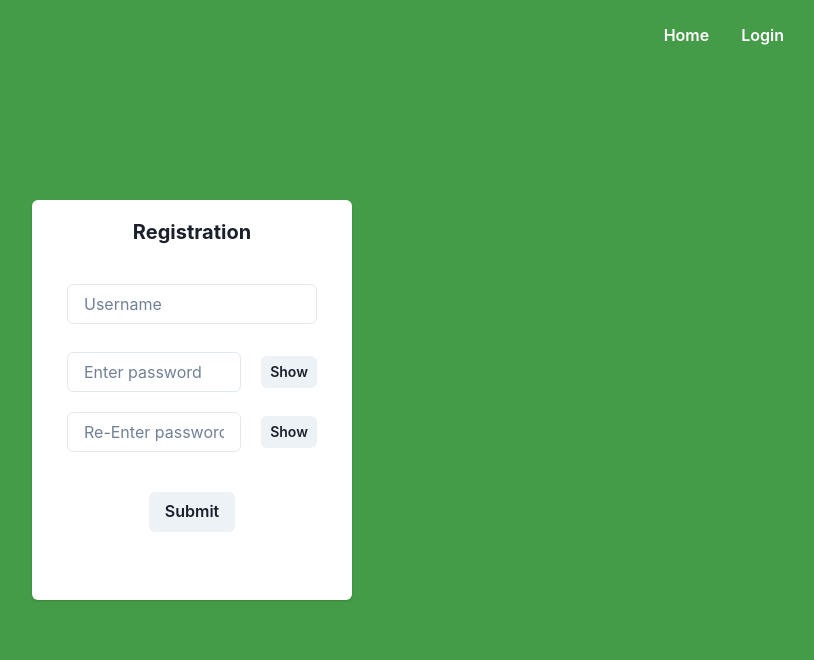
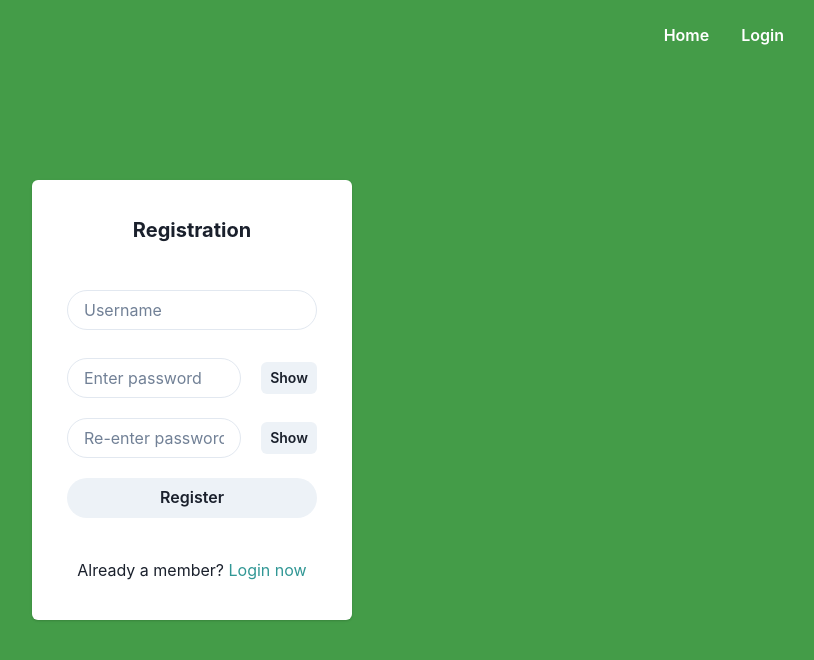
Before and after one commit to jaykeburger/cosc4353-gp, a React (Create React App) app in the folder frontend/: page /register in a window 1280 px wide. Shown: the top 660 px of the page, without its empty margins (448-1262 px from the left). Built offline with nearby package versions, Linux system fonts and the light colour scheme.

Commit message:
reg frontend changes

```diff
--- a/frontend/src/pages/Login.js
+++ b/frontend/src/pages/Login.js
@@ -61,7 +61,7 @@
       </Flex>
 
       <Card alignSelf="center" width="40vh" height="55vh" alignItems="center" justifyContent="center" textAlign="center">
-      <CardHeader>
+        <CardHeader>
           <Heading size="md" textAlign="center">Login</Heading>
         </CardHeader>
         <HStack>
--- a/frontend/src/pages/Registration.js
+++ b/frontend/src/pages/Registration.js
@@ -11,6 +11,8 @@
   HStack,
   Spacer,
   CardFooter,
+  Text,
+  Link
 } from "@chakra-ui/react";
 import { useFormik } from "formik";
 import { useNavigate } from "react-router-dom";
@@ -77,13 +79,14 @@
         </Button>
       </Flex>
       <Card
-        alignSelf="center"
-        width="40vh"
-        height="50vh"
-        alignItems="center"
-        justifyContent="center"
-        textAlign="center"
+      alignSelf="center"
+      width="40vh"
+      height="55vh"
+      alignItems="center"
+      justifyContent="center"
+      textAlign="center"
       >
+<VStack>
         <CardHeader>
           <Heading size="md" textAlign="center">
             Registration
@@ -99,6 +102,7 @@
             <CardFooter>{message}</CardFooter>
           </Card>
         )}
+
         <CardBody>
           <form onSubmit={formik.handleSubmit}>
             <VStack spacing={5}>
@@ -111,6 +115,7 @@
                   isRequired
                   onChange={formik.handleChange}
                   value={formik.values.username}
+                  borderRadius="30px"
                 />
                 <Spacer>
                 </Spacer>
@@ -124,6 +129,7 @@
                   placeholder="Enter password"
                   onChange={formik.handleChange}
                   value={formik.values.password}
+                  borderRadius="30px"
                 />
                 <Button h="2.0rem" size="sm" onClick={handleClick1}>
                   {show1 ? "Hide" : "Show"}
@@ -133,22 +139,26 @@
                 <Input
                   width={200}
                   type={show2 ? "text" : "password"}
-                  placeholder="Re-Enter password"
+                  placeholder="Re-enter password"
                   name="password_confirm"
                   isRequired
                   onChange={formik.handleChange}
                   value={formik.values.password_confirm}
+                  borderRadius="30px"
                 />
                 <Button h="2.0rem" size="sm" onClick={handleClick2}>
                   {show2 ? "Hide" : "Show"}
                 </Button>
               </HStack>
-              <Spacer>
-              </Spacer>
-              <Button type="submit">Submit</Button>
+              <Button borderRadius="30px" type="submit" width="100%">Register</Button>
+              <Spacer />
+              <Text>Already a member?
+            <Link as={RouterLink} to="/login" color="teal.500" mt="4"> Login now</Link>
+          </Text>
             </VStack>
           </form>
         </CardBody>
+        </VStack>
       </Card>
     </Flex>
   );
```
